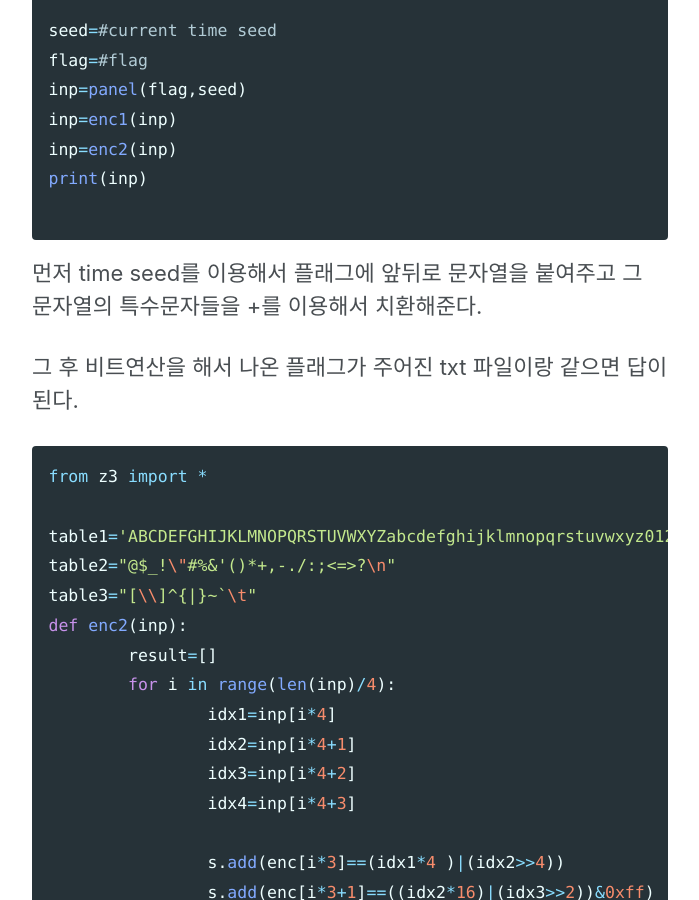
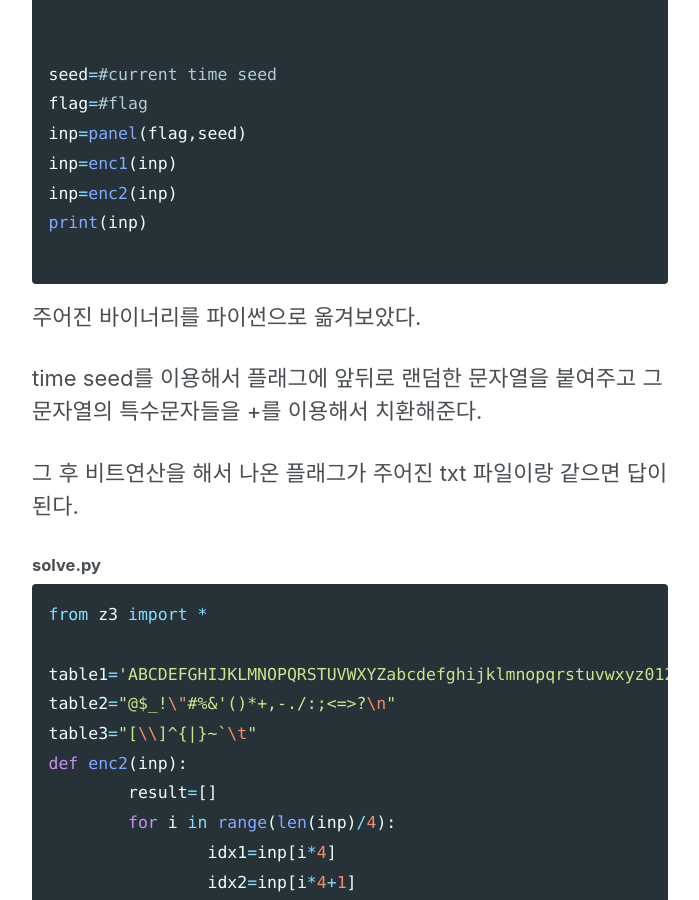
Before and after one commit to slyfizz3/slyfizz3.github.io, a Jekyll site: the page built from _posts/2019-11-29-Rev chall[medium_easy].md, in a window 1280 px wide and 900 px high, scrolled down 1833 px. Shown: the whole window, without its empty margins (290-989 px from the left). Built offline with Jekyll 4.4.1, drawn with Linux system fonts in a browser that asks for light colours; cached includes are drawn as plain includes; nearby versions of some CDN libraries.

Commit message:
Update 2019-11-29-Rev chall[medium_easy].md

````diff
--- a/_posts/2019-11-29-Rev chall[medium_easy].md
+++ b/_posts/2019-11-29-Rev chall[medium_easy].md
@@ -5,9 +5,9 @@ categories: Rev-chall
 ---
 
 
+# ASISCTF2018 Destiny
 
-
-# ASISCTF2018 Destiny
+#### analyze.py
 
 ```python
 from ctypes import *
@@ -52,7 +52,7 @@ def enc2(inp):
 		idx3=table4.index(inp[i+2])
 		idx4=table4.index(inp[i+3])
 
-		v20=(idx1*4	)|(idx2>>4)
+		v20=(idx1*4)|(idx2>>4)
 		v24=((idx2*16)|(idx3>>2))&0xff
 		v22=(idx3<<6)&0xff
 
@@ -72,10 +72,13 @@ print(inp)
 
 ```
 
-먼저 time seed를 이용해서 플래그에 앞뒤로 문자열을  붙여주고  그 문자열의 특수문자들을 +를 이용해서 치환해준다.
+주어진 바이너리를 파이썬으로 옮겨보았다.
+
+time seed를 이용해서 플래그에 앞뒤로 랜덤한 문자열을  붙여주고  그 문자열의 특수문자들을 +를 이용해서 치환해준다.
 
 그 후 비트연산을 해서 나온 플래그가 주어진 txt 파일이랑 같으면 답이된다.
 
+#### solve.py
 ```python
 from z3 import *
 
````
